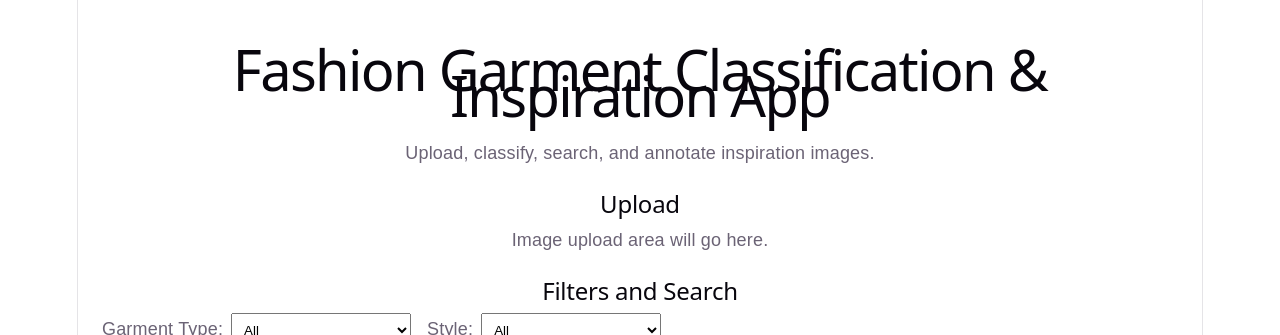
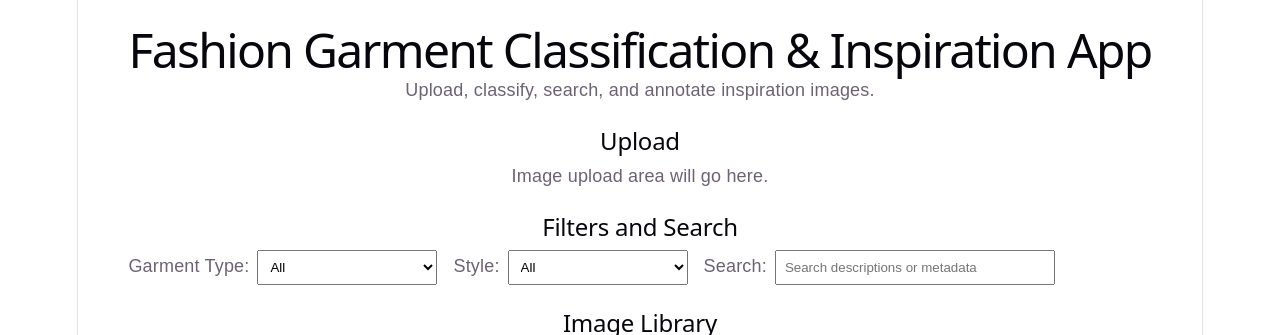
Before and after one commit to J1ngy1/fashion-garment-classifier, a React app in the folder app/: page / in a window 1280 px wide. Shown: the top 335 px of the page. Built offline with nearby package versions, Linux system fonts and the light colour scheme; the HTML template or start-up script is replaced by a standard one.

Commit message:
feat: add text search for image library

```diff
--- a/app/src/App.jsx
+++ b/app/src/App.jsx
@@ -6,6 +6,7 @@ function App() {
   // selected filter values
   const [selectedGarmentType, setSelectedGarmentType] = useState("");
   const [selectedStyle, setSelectedStyle] = useState("");
+  const [searchText, setSearchText] = useState("");
 
   // build garment type options from data
   const garmentTypeOptions = useMemo(() => {
@@ -17,7 +18,7 @@ function App() {
     return [...new Set(mockImages.map((item) => item.style))];
   }, []);
 
-  // apply both filters together
+  // apply filters + text search together
   const filteredImages = useMemo(() => {
     return mockImages.filter((item) => {
       const matchesGarmentType =
@@ -25,13 +26,47 @@ function App() {
 
       const matchesStyle = !selectedStyle || item.style === selectedStyle;
 
-      return matchesGarmentType && matchesStyle;
+      const searchableText = `
+        ${item.description}
+        ${item.garmentType}
+        ${item.style}
+        ${item.material}
+        ${item.colorPalette}
+        ${item.pattern}
+        ${item.occasion}
+        ${item.consumerProfile}
+        ${item.trendNotes}
+        ${item.location.continent}
+        ${item.location.country}
+        ${item.location.city}
+        ${item.designer}
+      `.toLowerCase();
+
+      const matchesSearch =
+        !searchText || searchableText.includes(searchText.toLowerCase());
+
+      return matchesGarmentType && matchesStyle && matchesSearch;
     });
-  }, [selectedGarmentType, selectedStyle]);
+  }, [selectedGarmentType, selectedStyle, searchText]);
 
   return (
-    <div style={{ padding: "24px", fontFamily: "Arial, sans-serif" }}>
-      <h1>Fashion Garment Classification & Inspiration App</h1>
+    <div
+      style={{
+        padding: "24px",
+        fontFamily: "Arial, sans-serif",
+        maxWidth: "1200px",
+        margin: "0 auto",
+      }}
+    >
+      <h1
+        style={{
+          fontSize: "48px",
+          lineHeight: 1.1,
+          margin: 0,
+        }}
+      >
+        Fashion Garment Classification & Inspiration App
+      </h1>
       <p>Upload, classify, search, and annotate inspiration images.</p>
 
       <section style={{ marginTop: "24px" }}>
@@ -87,6 +122,20 @@ function App() {
               ))}
             </select>
           </div>
+
+          <div>
+            <label htmlFor="searchInput" style={{ marginRight: "8px" }}>
+              Search:
+            </label>
+            <input
+              id="searchInput"
+              type="text"
+              value={searchText}
+              onChange={(e) => setSearchText(e.target.value)}
+              placeholder="Search descriptions or metadata"
+              style={{ padding: "8px", minWidth: "260px" }}
+            />
+          </div>
         </div>
       </section>
 
```
